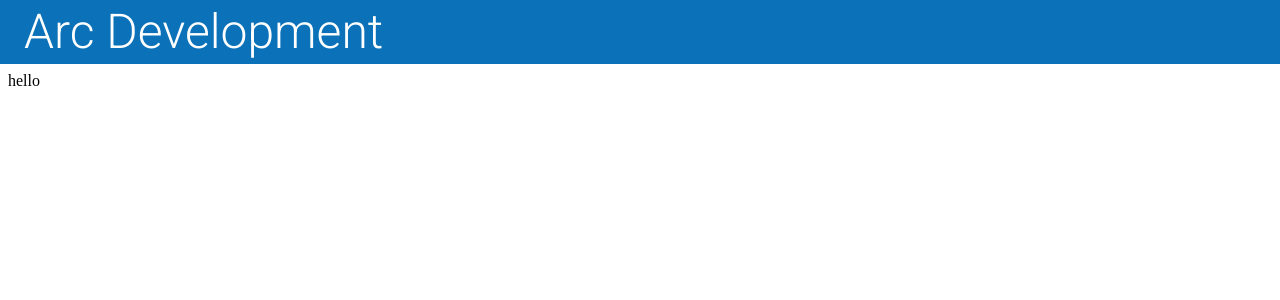
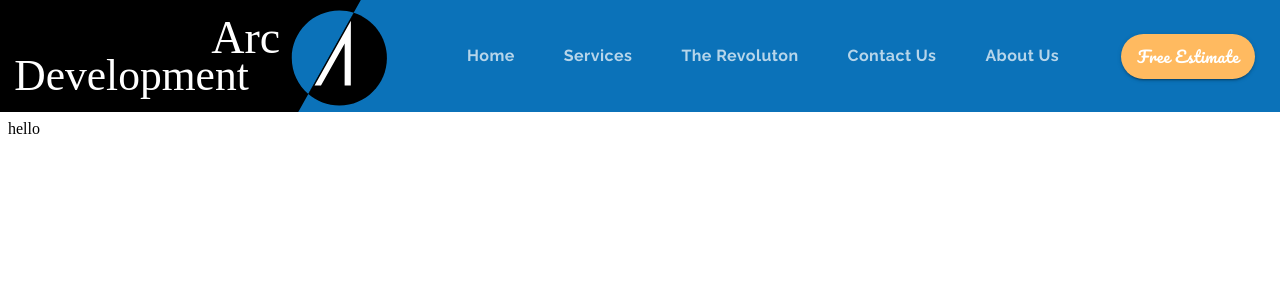
Before and after one commit to sudeen/React-With-MaterialUI, a React (Create React App) app: page / in a window 1280 px wide. Shown: the top 300 px of the page. Built offline with nearby package versions, Linux system fonts and the light colour scheme.

Commit message:
added button and fixed tab style

```diff
--- a/public/index.html
+++ b/public/index.html
@@ -1,21 +1,20 @@
 <!DOCTYPE html>
 <html lang="en">
+
 <head>
   <meta charset="utf-8" />
-    <link rel="icon" href="%PUBLIC_URL%/favicon.ico" />
+  <link rel="icon" href="%PUBLIC_URL%/favicon.png" />
   <meta name="viewport" content="width=device-width, initial-scale=1" />
   <meta name="theme-color" content="#000000" />
-    <meta
-      name="description"
-      content="Web site created using create-react-app"
-    />
+  <meta name="description" content="Web site created using create-react-app" />
   <link rel="apple-touch-icon" href="%PUBLIC_URL%/logo192.png" />
   <!--
       manifest.json provides metadata used when your web app is installed on a
       user's mobile device or desktop. See https://developers.google.com/web/fundamentals/web-app-manifest/
     -->
-    <link rel="manifest" href="%PUBLIC_URL%/manifest.json" />
-    <link rel="stylesheet" href="https://fonts.googleapis.com/css?family=Roboto:300,400,500,700&display=swap" />
+
+  <link rel="stylesheet"
+    href="https://fonts.googleapis.com/css?family=Pacifico|Raleway:100,400,400i,700|Roboto:300,400,500,700&display=swap" />
   <!--
       Notice the use of %PUBLIC_URL% in the tags above.
       It will be replaced with the URL of the `public` folder during the build.
@@ -25,8 +24,9 @@
       work correctly both with client-side routing and a non-root public URL.
       Learn how to configure a non-root public URL by running `npm run build`.
     -->
-    <title>React App</title>
+  <title>Arc Development</title>
 </head>
+
 <body>
   <noscript>You need to enable JavaScript to run this app.</noscript>
   <div id="root"></div>
@@ -41,4 +41,5 @@
       To create a production bundle, use `npm run build` or `yarn build`.
     -->
 </body>
+
 </html>
--- a/src/components/ui/Header.js
+++ b/src/components/ui/Header.js
@@ -1,9 +1,13 @@
 import React from "react";
 import AppBar from "@material-ui/core/AppBar";
 import Toolbar from "@material-ui/core/Toolbar";
-import Typography from "@material-ui/core/Typography";
 import useScrollTrigger from "@material-ui/core/useScrollTrigger";
 import { makeStyles } from "@material-ui/styles";
+import Tabs from "@material-ui/core/Tabs";
+import Tab from "@material-ui/core/Tab";
+import Button from "@material-ui/core/Button";
+
+import logo from "../../assets/logo.svg";
 
 function ElevationScroll(props) {
   const { children } = props;
@@ -21,6 +25,28 @@ function ElevationScroll(props) {
 const useStyles = makeStyles(theme => ({
   toolbarMargin: {
     ...theme.mixins.toolbar,
+    marginBottom: "3em",
+  },
+  logo: {
+    height: "7em",
+  },
+  tabContainer: {
+    marginLeft: "auto",
+  },
+  tab: {
+    ...theme.typography.tab,
+    minWidth: 10,
+    marginLeft: "25px",
+  },
+  button: {
+    borderRadius: "50px",
+    marginLeft: "50px",
+    marginRight: "25px",
+    fontFamily: "Pacifico",
+    fontSize: "1rem",
+    textTransform: "none",
+    height: "45px",
+    color: "white",
   },
 }));
 
@@ -30,8 +56,22 @@ export default function Header(props) {
     <React.Fragment>
       <ElevationScroll>
         <AppBar position="fixed" color="primary">
-          <Toolbar>
-            <Typography variant="h3">Arc Development</Typography>
+          <Toolbar disableGutters>
+            <img alt="company logo" className={classes.logo} src={logo} />
+            <Tabs className={classes.tabContainer}>
+              <Tab className={classes.tab} label="Home" />
+              <Tab className={classes.tab} label="Services" />
+              <Tab className={classes.tab} label="The Revoluton" />
+              <Tab className={classes.tab} label="Contact Us" />
+              <Tab className={classes.tab} label="About Us" />
+            </Tabs>
+            <Button
+              variant="contained"
+              color="secondary"
+              className={classes.button}
+            >
+              Free Estimate
+            </Button>
           </Toolbar>
         </AppBar>
       </ElevationScroll>
--- a/src/components/ui/Theme.js
+++ b/src/components/ui/Theme.js
@@ -21,8 +21,11 @@ export default createMuiTheme({
     },
   },
   typography: {
-    h3: {
-      fontWeight: 300,
+    tab: {
+      fontFamily: "Raleway",
+      textTransform: "none",
+      fontWeight: 700,
+      fontSize: "1em",
     },
   },
 });
```
Also changed, not shown: public/favicon.png (renamed from src/assets/favicon.png), public/manifest.json (deleted), 1 other file (tests, documents, lock files or other folders). Lines whose indentation alone changed are shown as unchanged.
